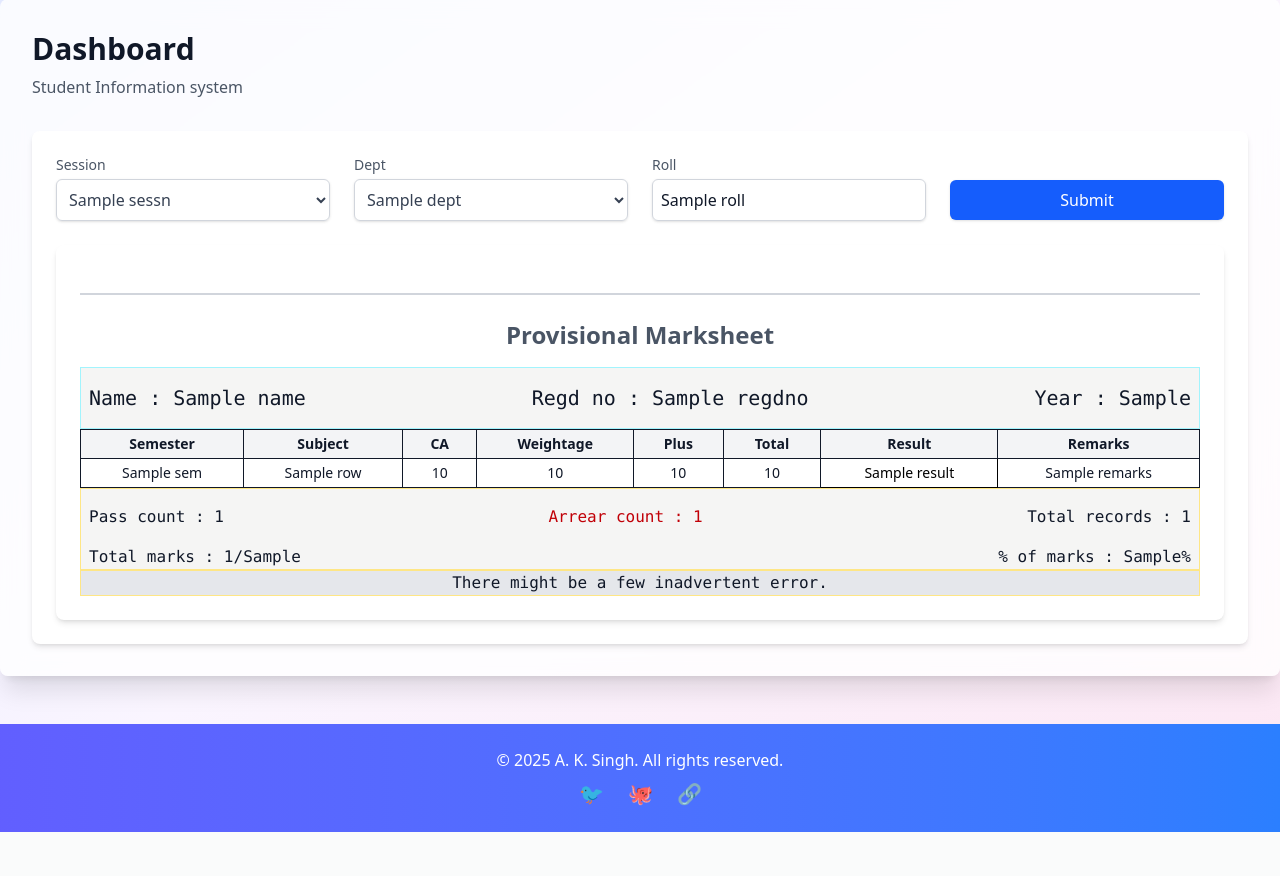
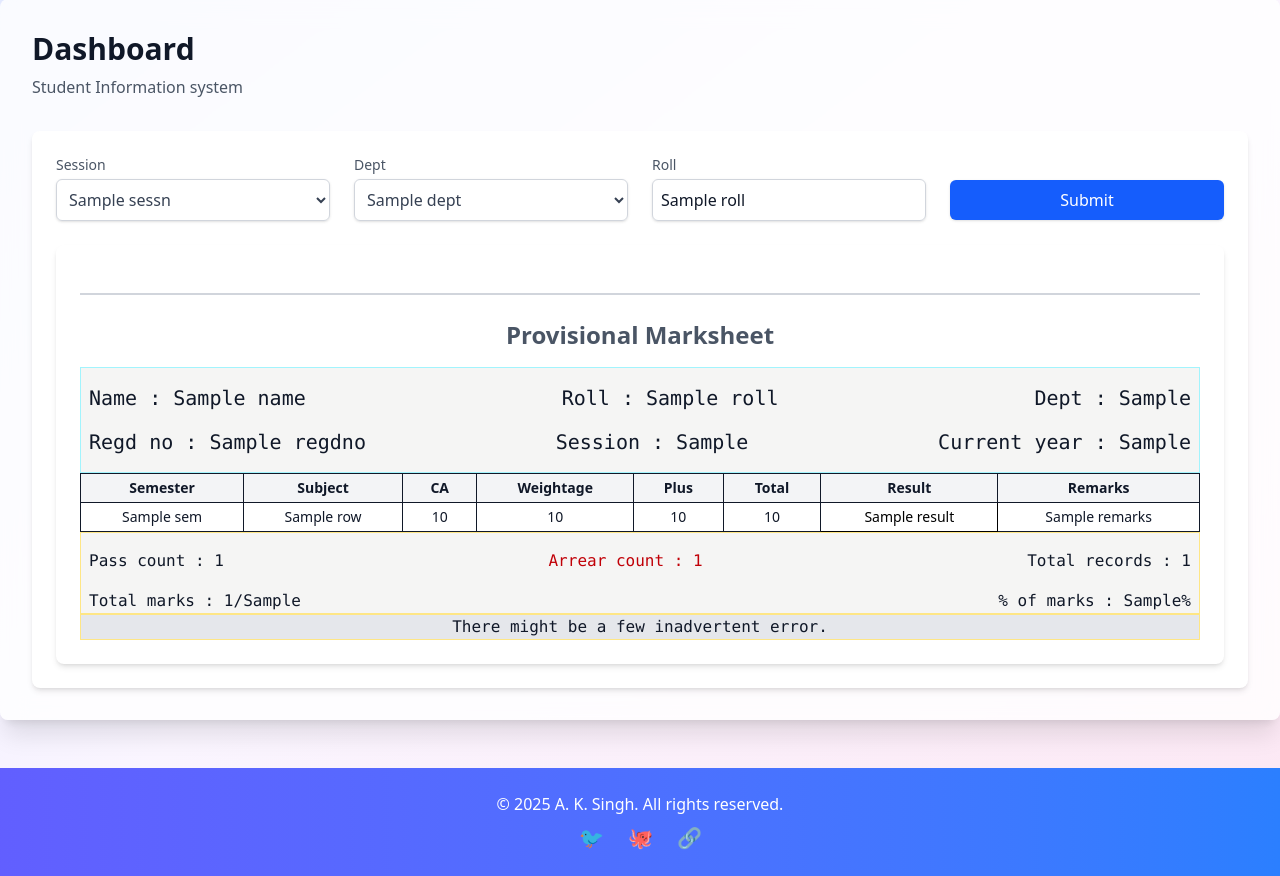
Before and after one commit to Abhisheksingh0301/studentinfo, a Flask app: template app/templates/home.html in a window 1280 px wide. Shown: the part 105-981 px from the top of the page. Before the commit the page ends 937 px from the top, so only its background shows below. Run offline with Flask 3, Linux system fonts and the light colour scheme; the template is opened without the code that fills it: most values are stand-ins (such as "Sample title", 1, 10 or a date in 2020); style sheets or scripts are compiled from the project's sources.

Commit message:
commit on 14-11-25

```diff
--- a/app/routes.py
+++ b/app/routes.py
@@ -157,7 +157,8 @@ def index():
                 WHERE STUDENT_MASTER.Sess = ?
                   AND STUDENT_MASTER.Department = ?
                   AND STUDENT_MASTER.Roll = ?
-                ORDER BY EXAM_MARKS_ACTUAL.SemCode, EXAM_MARKS_ACTUAL.Subject
+                ORDER BY CAST(SUBSTRING(EXAM_MARKS_ACTUAL.SemCode, 4, LEN(EXAM_MARKS_ACTUAL.SemCode)-3) AS INT),
+                EXAM_MARKS_ACTUAL.Subject;
             ''', (selected_sessn, selected_dept, selected_roll))
 
             records = rows_to_dict_list(cursor)
@@ -232,6 +233,13 @@ def semwise():
         if not df.empty:
             pivot_df = pd.pivot_table(df, values='Total', index='Roll', columns='SemCode', aggfunc='sum', fill_value=0).reset_index()
             pivot_df['Roll'] = pivot_df['Roll'].astype(int)  # convert Roll to numeric
+            # ---- SORT SEMCODE COLUMNS (SEM2, SEM4, SEM10...) ----
+            semester_cols = sorted(
+            [col for col in pivot_df.columns if col != 'Roll'],
+            key=lambda x: int(x.replace('SEM', ''))
+            )
+            pivot_df = pivot_df[['Roll'] + semester_cols]
+            # ------------------------------------------------------
             pivot_df = pivot_df.sort_values('Roll')
             total_rows = len(pivot_df)
             start = (page-1)*per_page
--- a/app/templates/home.html
+++ b/app/templates/home.html
@@ -69,8 +69,14 @@
             <div
                 class="flex sm:flex-row flex-col justify-between md:items-center md:space-x-6 space-y-4 md:space-y-0 my-4 mx-2">
                 <div> Name : {{ name }}</div>
+                <div> Roll : {{ roll }}</div>
+                <div> Dept : {{ selected_dept }}</div>
+            </div>
+            <div
+                class="flex sm:flex-row flex-col justify-between md:items-center md:space-x-6 space-y-4 md:space-y-0 my-4 mx-2">
                 <div> Regd no : {{ regdno }}</div>
-                <div> Year : {{ yr }}</div>
+                <div> Session : {{ selected_sessn }}</div>
+                <div> Current year : {{ yr }}</div>
             </div>
         </div>
         <div class="overflow-x-auto">
```
